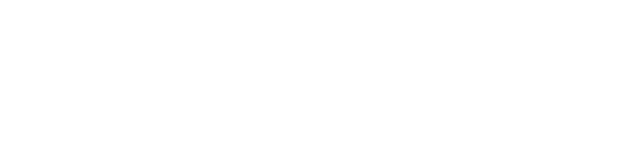
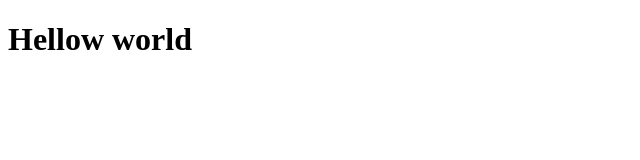
Before and after one commit to 5Roman5/prosmotr, a plain HTML site: page index.html in a window 1280 px wide. Shown: the whole page, without its empty margins (0-640 px from the left). Drawn offline with Linux system fonts and the light colour scheme.

Commit message:
add Hellow World

```diff
--- a/index.html
+++ b/index.html
@@ -9,5 +9,6 @@
 </head>
 <body>
 
+    <h1>Hellow world</H1>
 </body>
 </html>
```
